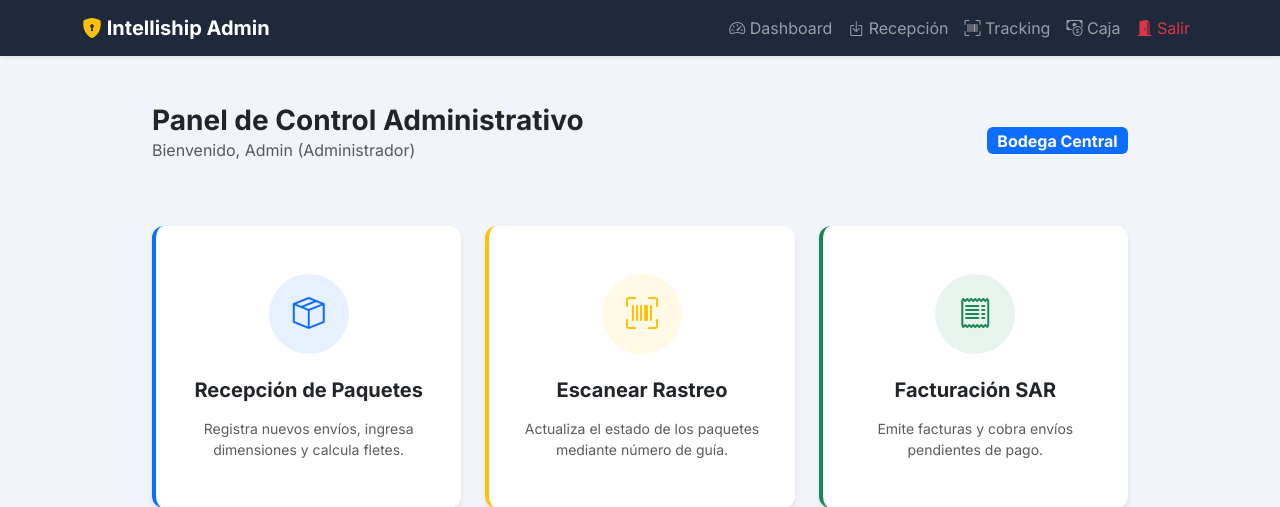
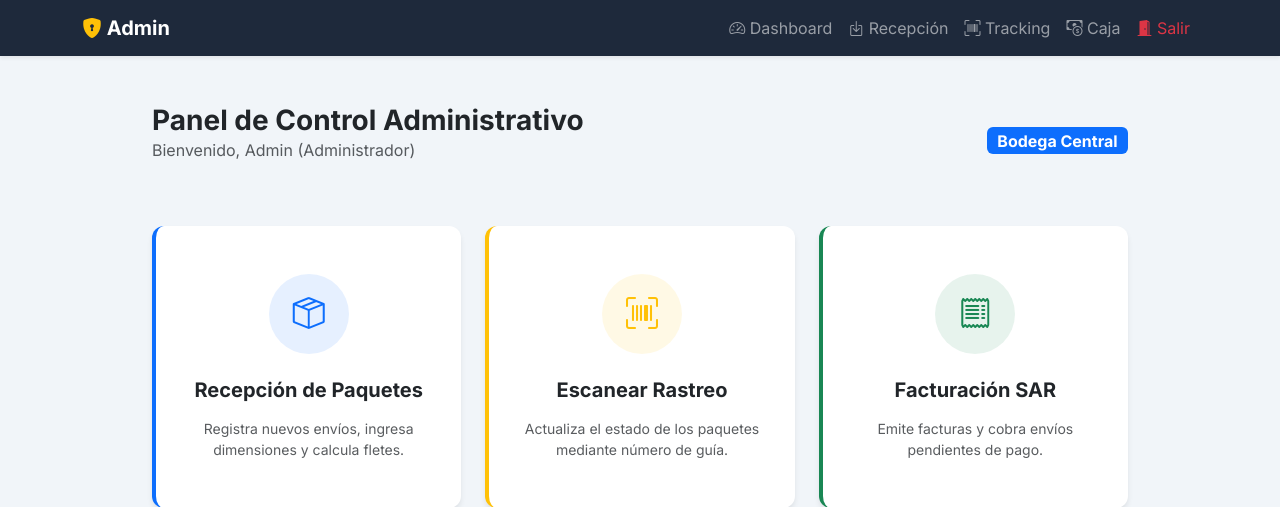
Before and after one commit to kevgabriel7/Proyecto-Base-de-Datos, a Django app: page /admin-portal/ in a window 1280 px wide. Shown: the top 507 px of the page. Run offline with Django 5.2, Linux system fonts and the light colour scheme; data that the repository does not hold is empty.

Commit message:
Ajustes visuales de ultimo momento en base empleado

```diff
--- a/logistica/templates/logistica/base_empleado.html
+++ b/logistica/templates/logistica/base_empleado.html
@@ -3,7 +3,7 @@
 <head>
     <meta charset="UTF-8">
     <meta name="viewport" content="width=device-width, initial-scale=1.0">
-    <title>Intelliship - Portal Administrativo</title>
+    <title> Portal Administrativo</title>
     <link href="https://cdn.jsdelivr.net/npm/bootstrap@5.3.3/dist/css/bootstrap.min.css" rel="stylesheet">
     <link rel="stylesheet" href="https://cdn.jsdelivr.net/npm/bootstrap-icons@1.11.1/font/bootstrap-icons.css">
     <link href="https://fonts.googleapis.com/css2?family=Inter:wght@400;600;700&display=swap" rel="stylesheet">
@@ -31,7 +31,7 @@
     <nav class="navbar navbar-expand-lg navbar-dark navbar-admin shadow-sm mb-4">
         <div class="container">
             <a class="navbar-brand fw-bold" href="{% url 'portal_empleado' %}">
-                <i class="bi bi-shield-lock-fill text-warning"></i> Intelliship Admin
+                <i class="bi bi-shield-lock-fill text-warning"></i> Admin
             </a>
             <button class="navbar-toggler" type="button" data-bs-toggle="collapse" data-bs-target="#navbarNav">
                 <span class="navbar-toggler-icon"></span>
```
